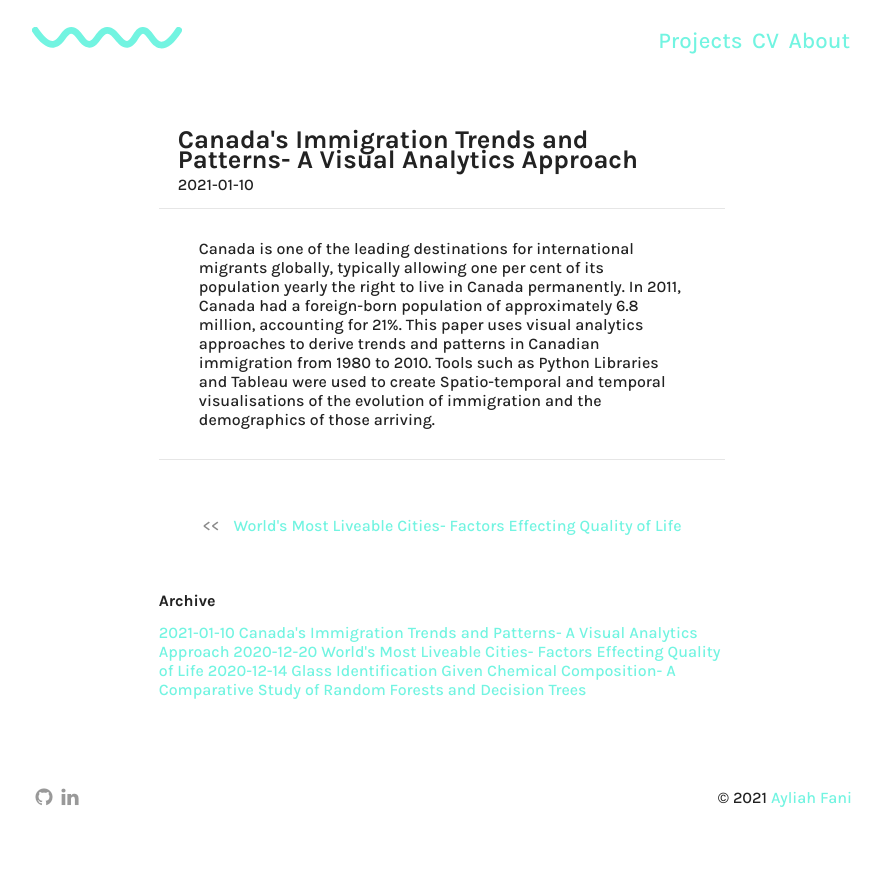
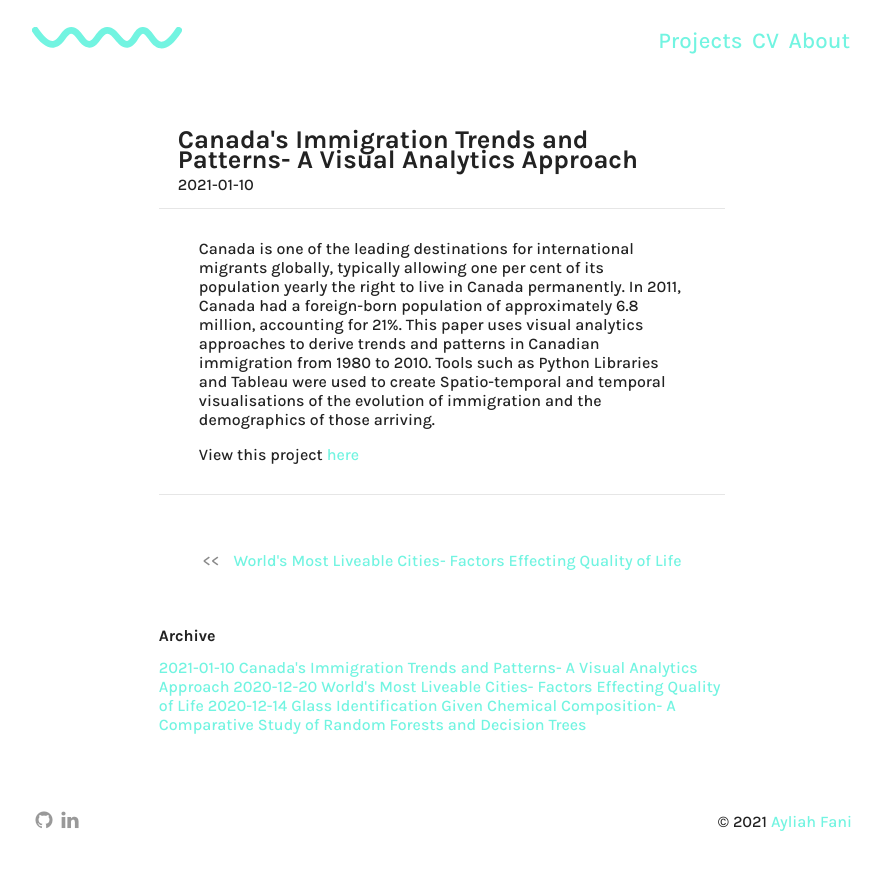
Before and after one commit to ayliahfani/ayliahfani.github.io, a Jekyll site: the page built from _posts/2021-01-10-VA.md, in a window 1280 px wide. Shown: the top 870 px of the page, without its empty margins (198-1080 px from the left). Built offline with Jekyll 4.4.1, drawn with Linux system fonts in a browser that asks for light colours.

Commit message:
Update 2021-01-10-VA.md

```diff
--- a/_posts/2021-01-10-VA.md
+++ b/_posts/2021-01-10-VA.md
@@ -8,3 +8,6 @@ published: true
 ---
 
 Canada is one of the leading destinations for international migrants globally, typically allowing one per cent of its population yearly the right to live in Canada permanently. In 2011, Canada had a foreign-born population of approximately 6.8 million, accounting for 21%. This paper uses visual analytics approaches to derive trends and patterns in Canadian immigration from 1980 to 2010. Tools such as Python Libraries and Tableau were used to create Spatio-temporal and temporal visualisations of the evolution of immigration and the demographics of those arriving.
+
+
+View this project [here](https://github.com/ayliahfani/INM433-Visual-Analytics.git)
```
